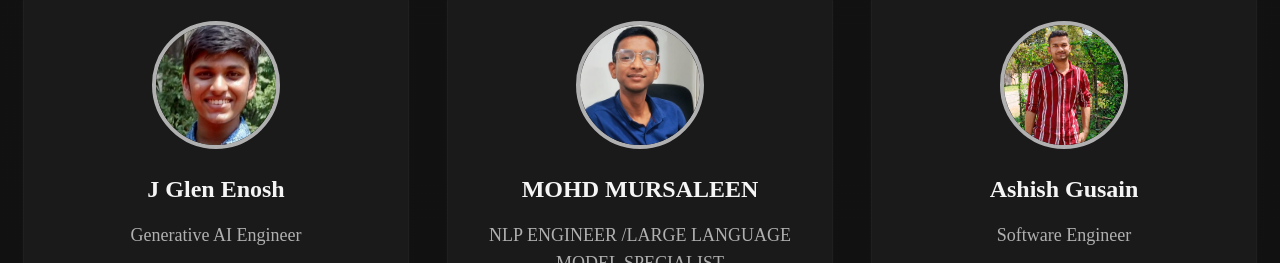
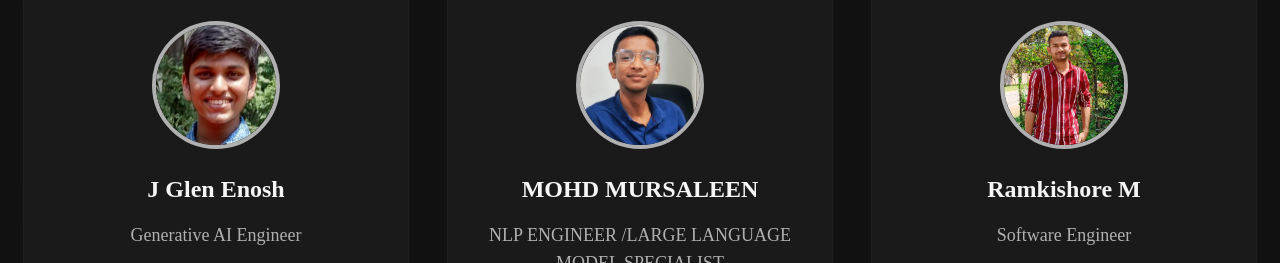
Before and after one commit to GRANVILLE-TECH/website, a React (Vite) app: page / in a window 1280 px wide. Shown: the part 7319-7582 px from the top of the page. Built offline with nearby package versions, Linux system fonts and the light colour scheme; a web font is replaced by a local one.

Commit message:
changes SD

```diff
--- a/src/pages/team.jsx
+++ b/src/pages/team.jsx
@@ -7,6 +7,7 @@ import glen_img from "../assets/team/glen_img.jpg";
 import { g, u } from "framer-motion/client";
 import utk from "../assets/team/utkarshpal_img.jpeg";
 import ashish from "../assets/team/ashish_img.jpeg";
+import Ramkishore from "../assets/team/Ramkishor_img.jpg";
 
 const teamMembers = [
   {
@@ -38,11 +39,11 @@ const teamMembers = [
     linkedin: "https://www.linkedin.com/in/mohd-mursaleen-b2870b281?utm_source=share&utm_campaign=share_via&utm_content=profile&utm_medium=android_app",
   },
   {
-    name: "Ashish Gusain",
+    name: "Ramkishore M",
     role: "Software Engineer",
     bio: " Engineers designs, builds, tests, and maintains software solutions, ensuring functionality & scalability.",
     image: ashish,
-    linkedin: "https://www.linkedin.com/in/ashish-gusain-aa279a280/",
+    linkedin: "https://www.linkedin.com/in/ramkishore-m/",
   },
 ];
 
```
Also changed, not shown: src/assets/team/Ramkishor_img.jpg (added).
